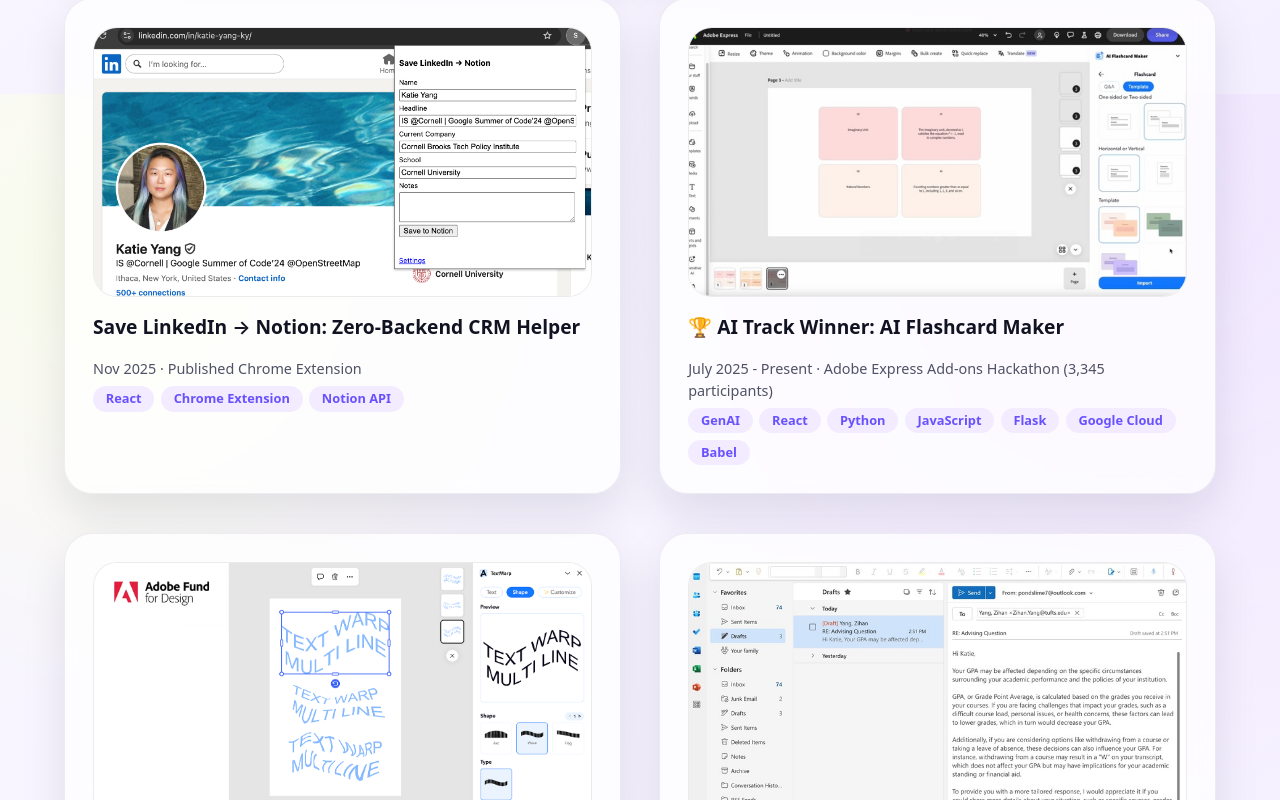
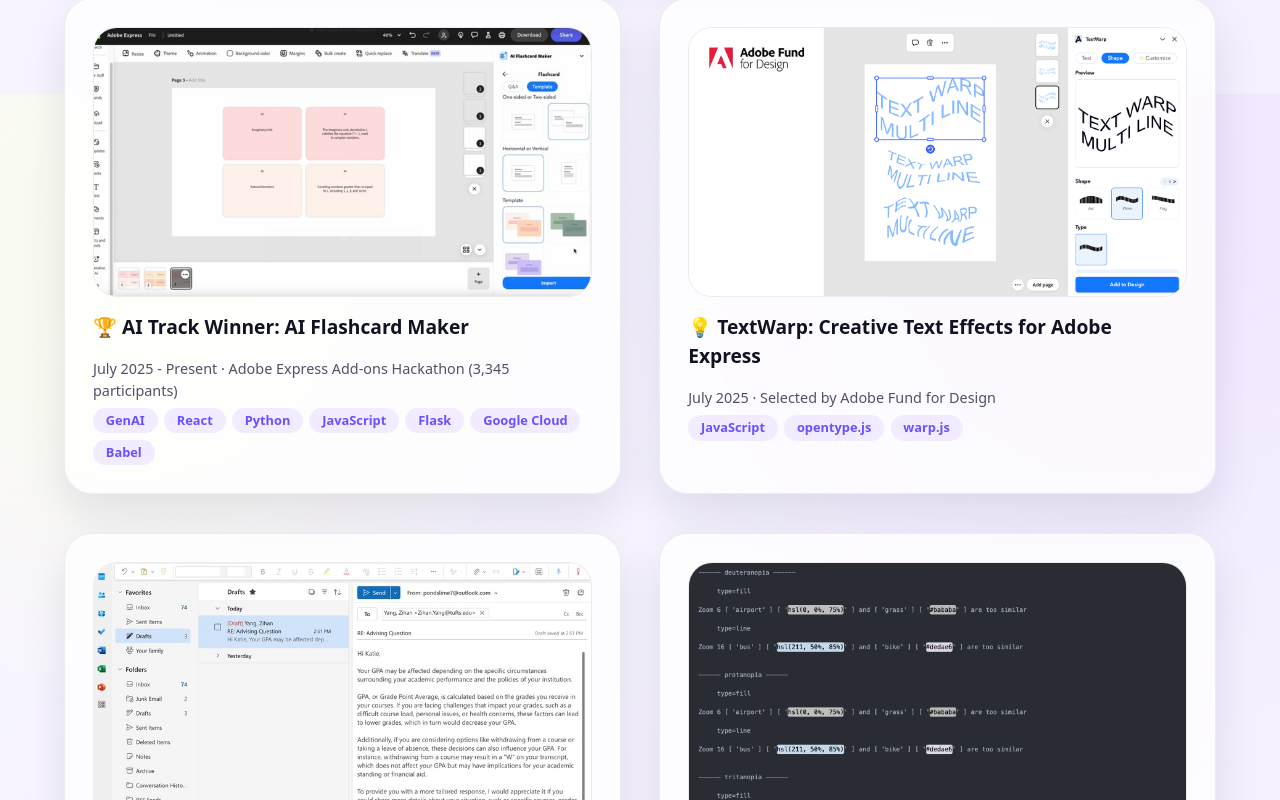
Before and after one commit to KY233466/KY233466.github.io, a Next.js app: page / in a window 1280 px wide. Shown: the part 706-1506 px from the top of the page. Built offline with nearby package versions, Linux system fonts and the light colour scheme.

Commit message:
change displayed projects

```diff
--- a/src/views/Software.js
+++ b/src/views/Software.js
@@ -8,13 +8,13 @@
 import IntroCard from "../components/IntroCard/IntroCard";
 
 const content = [
-  {
-    title: "Save LinkedIn → Notion: Zero-Backend CRM Helper",
-    path: "/LinkedIn-to-Notion",
-    content: LinkedInNotion,
-    timeframe: "Nov 2025 · Published Chrome Extension",
-    tags: ["React", "Chrome Extension", "Notion API"],
-  },
+  // {
+  //   title: "Save LinkedIn → Notion: Zero-Backend CRM Helper",
+  //   path: "/LinkedIn-to-Notion",
+  //   content: LinkedInNotion,
+  //   timeframe: "Nov 2025 · Published Chrome Extension",
+  //   tags: ["React", "Chrome Extension", "Notion API"],
+  // },
   {
     title: "🏆 AI Track Winner: AI Flashcard Maker",
     path: "/Flashcard",
@@ -48,7 +48,7 @@
 export default function About() {
   return (
     <div className={styles.container}>
-      <IntroCard/>
+      <IntroCard />
 
       <header className={styles.pageIntro}>
         <h1 className={styles.introTitle}>Shaping resilient, human-centered tools.</h1>
```
